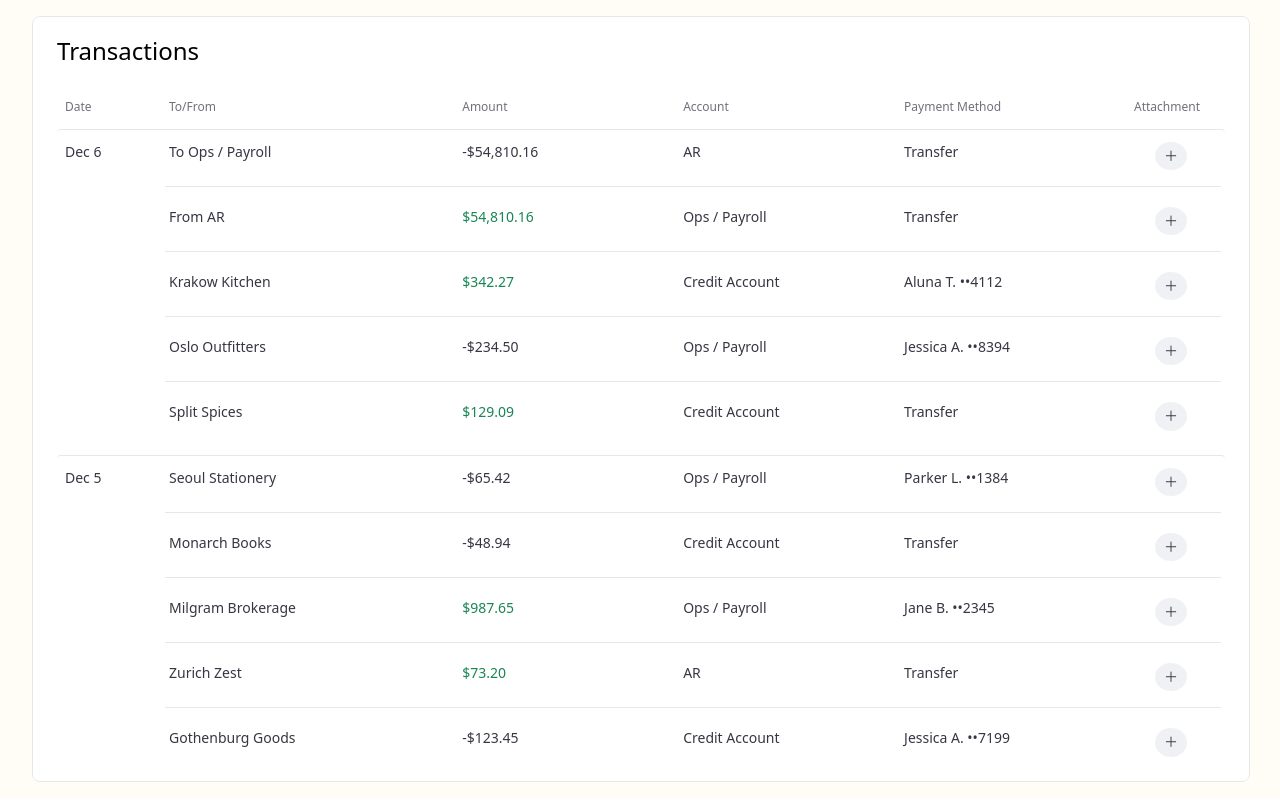
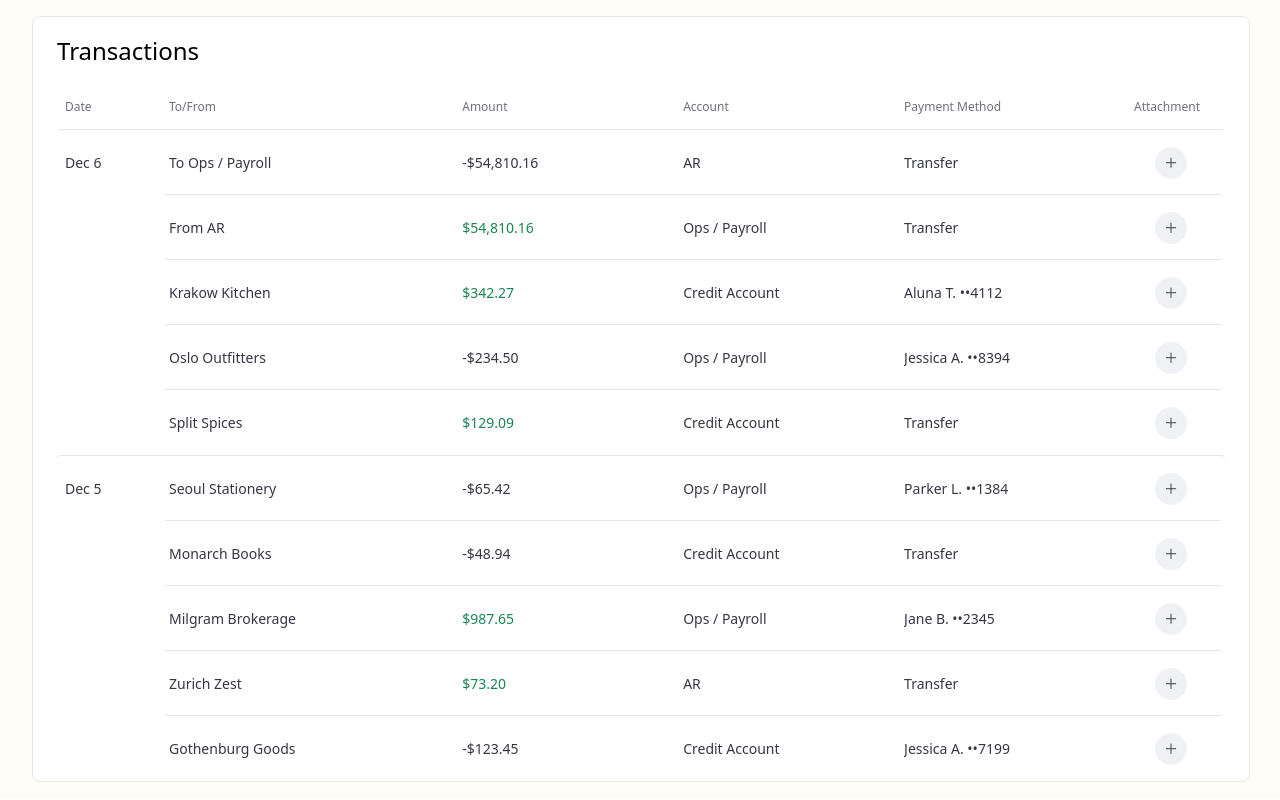
Before and after one commit to anubhavRaj27/Unifize-assignment, a React (Vite) app: page / in a window 1280 px wide. Built offline with nearby package versions, Linux system fonts and the light colour scheme.

Commit message:
solving border-issues

```diff
--- a/src/Table.jsx
+++ b/src/Table.jsx
@@ -52,16 +52,26 @@ const Table = () => {
         return (
           <BodyRow key={i} $isNewDate={isNewDate} $isLastOfDate={isLastOfDate}>
             <DateCell $isNewDate={isNewDate}>{formatDate(txn.date)}</DateCell>
-            <CellBase>{txn.name}</CellBase>
+            <CellBase>
+              <Ellipses>{txn.name}</Ellipses>
+            </CellBase>
             <AmountCell $positive={txn.amount > 0}>
-              {txn.amount.toLocaleString("en-US", {
-                style: "currency",
-                currency: "USD",
-              })}
+              <Ellipses>
+                {txn.amount.toLocaleString("en-US", {
+                  style: "currency",
+                  currency: "USD",
+                })}
+              </Ellipses>
             </AmountCell>
-            <CellBase>{txn.account}</CellBase>
-            <CellBase>{txn.payment_method}</CellBase>
-            <AttachmentCell><AddContainer>＋</AddContainer></AttachmentCell>
+            <CellBase>
+              <Ellipses>{txn.account}</Ellipses>
+            </CellBase>
+            <CellBase>
+              <Ellipses>{txn.payment_method}</Ellipses>
+            </CellBase>
+            <AttachmentCell>
+              <AddContainer>＋</AddContainer>
+            </AttachmentCell>
           </BodyRow>
         );
       })}
@@ -118,6 +128,9 @@ const CellBase = styled.div`
   font-weight: 400;
   line-height: 20px;
   color: #363644;
+  display: flex;
+  align-items: center;
+  height: 100%;
 `;
 
 const DateCell = styled(CellBase)`
@@ -140,6 +153,13 @@ const AmountCell = styled(CellBase)`
 
 const AttachmentHeadCell = styled(HeadCell)`
   text-align: center;
+`;
+
+const Ellipses = styled.div`
+  min-width: 0;
+  white-space: nowrap;
+  overflow: hidden;
+  text-overflow: ellipsis;
 `;
 
 const TextSpan = styled.span`
@@ -168,7 +188,8 @@ const BodyRow = styled.div`
     grid-column: 2 / -1;
     align-self: end;
     border-bottom: ${({ $isLastOfDate }) =>
-      $isLastOfDate ? "none" : "1px solid #e5e7eb"};
+    $isLastOfDate ? "none" : "1px solid #e5e7eb"};
+    margin-bottom: -8px;
   }
 
   &:last-child::after {
@@ -191,7 +212,7 @@ const AddContainer = styled.div`
   border-radius: 50%;
   background-color: #7073931a;
   width: 32px;
-  height: 100%;
+  height: 32px;
 `;
 
 export default Table;
```
